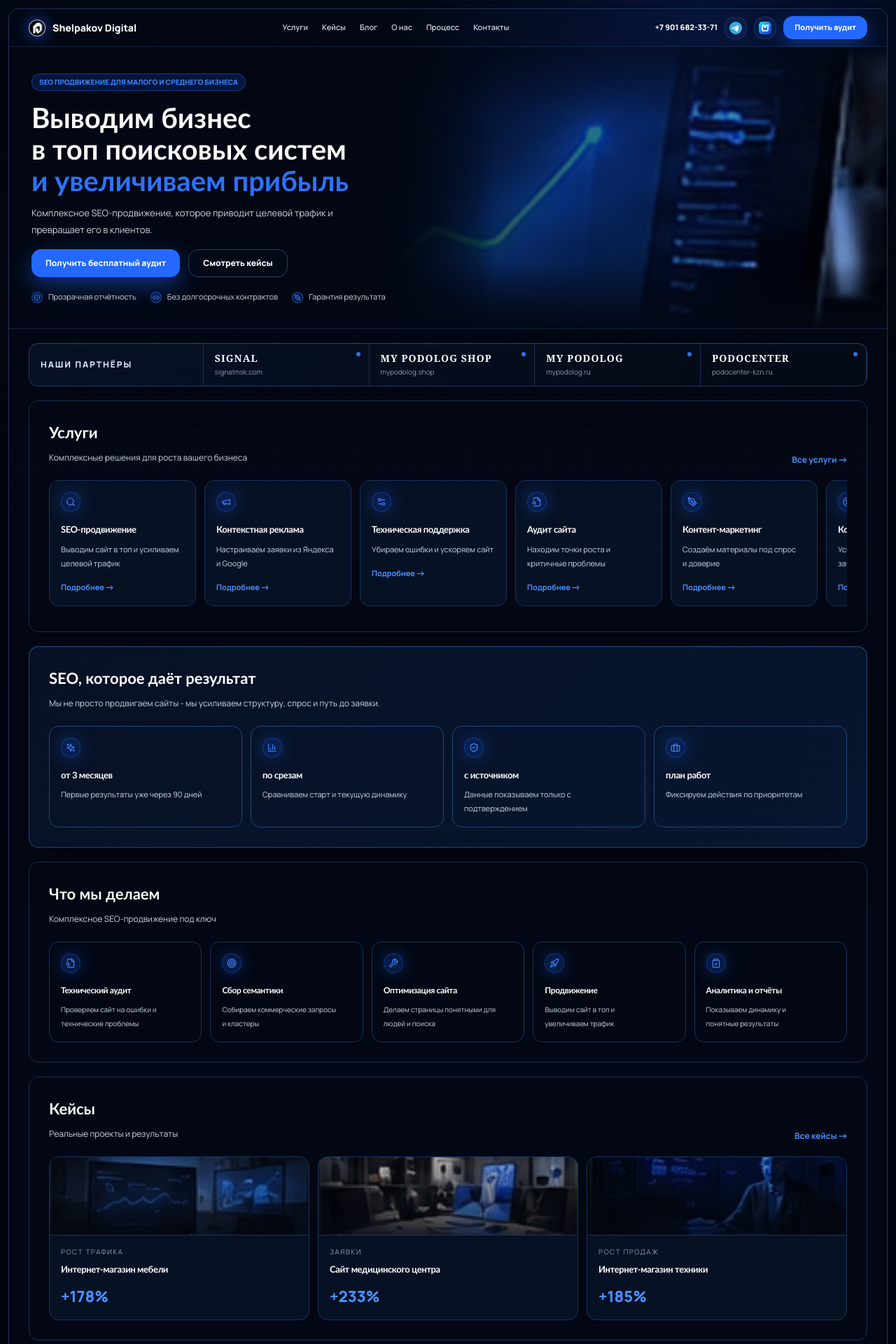
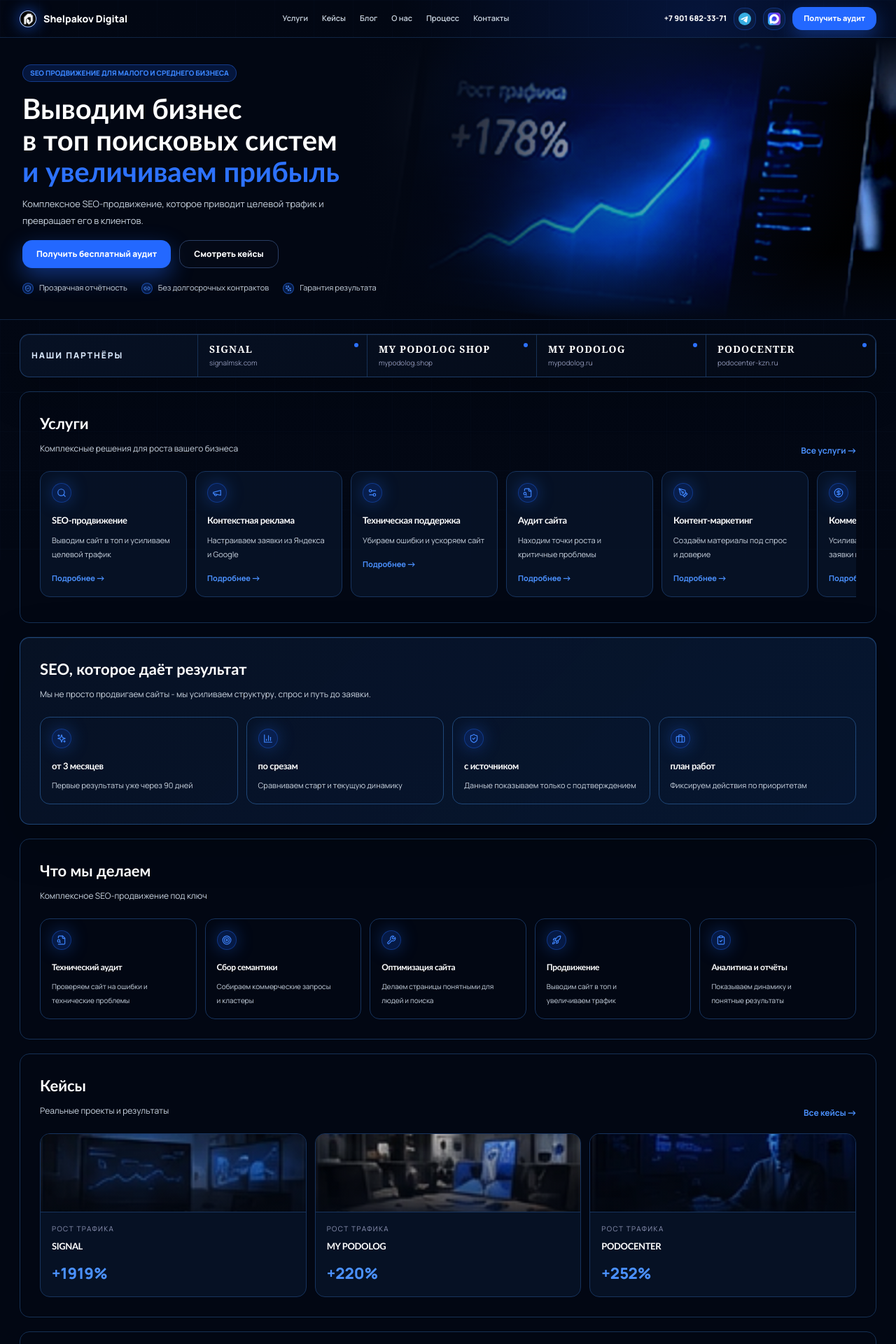
Before and after one commit to shelpakovzhenya-art/seo-services-mvp, a Next.js app: page / in a window 1280 px wide. Shown: the top 1920 px of the page at 70% size. Built offline with nearby package versions, Linux system fonts and the light colour scheme; no server answers; the database is empty.

Commit message:
Fix SEO homepage visual comments

```diff
--- a/app/globals.css
+++ b/app/globals.css
@@ -1,6 +1,26 @@
 @tailwind base;
 @tailwind components;
 @tailwind utilities;
+
+.static {
+  position: static;
+}
+
+.fixed {
+  position: fixed;
+}
+
+.absolute {
+  position: absolute;
+}
+
+.relative {
+  position: relative;
+}
+
+.sticky {
+  position: sticky;
+}
 
 @layer utilities {
   .static {
--- a/app/page.tsx
+++ b/app/page.tsx
@@ -91,9 +91,9 @@ const serviceCards: LinkCard[] = [
 ]
 
 const caseCards = [
-  { title: 'Интернет-магазин мебели', subtitle: 'Рост трафика', result: '+178%', image: '/reference/cases-desk-1.webp' },
-  { title: 'Сайт медицинского центра', subtitle: 'Заявки', result: '+233%', image: '/reference/cases-desk-2.webp' },
-  { title: 'Интернет-магазин техники', subtitle: 'Рост продаж', result: '+185%', image: '/reference/cases-desk-3.webp' },
+  { title: 'SIGNAL', subtitle: 'Рост трафика', result: '+1919%', image: '/reference/cases-desk-1.webp' },
+  { title: 'MY PODOLOG', subtitle: 'Рост трафика', result: '+220%', image: '/reference/cases-desk-2.webp' },
+  { title: 'PODOCENTER', subtitle: 'Рост трафика', result: '+252%', image: '/reference/cases-desk-3.webp' },
 ]
 
 const blogCards = [
@@ -173,7 +173,7 @@ function Header({ locale }: { locale: Locale }) {
           aria-label="Max"
           className="hidden h-8 w-8 place-items-center rounded-md border border-[#2369ff]/30 bg-[#0a1c42] text-[#8db5ff] transition hover:border-[#5a96ff]/70 hover:bg-[#0c285d] md:grid"
         >
-          <Image src="/max-logo.svg" alt="" width={18} height={18} className="h-[18px] w-[18px]" />
+          <Image src="/max-logo.png" alt="" width={18} height={18} className="h-[18px] w-[18px] rounded-[4px]" />
         </a>
         <Link
           href={pathFor('/contacts', locale)}
@@ -189,16 +189,18 @@ function Header({ locale }: { locale: Locale }) {
 function Hero({ locale }: { locale: Locale }) {
   return (
     <section className="relative overflow-hidden border-b border-[#163155]/75">
+      <div className="absolute inset-y-0 right-0 w-full overflow-hidden sm:w-[64%]">
         <Image
           src="/reference/hero-laptop.webp"
           alt=""
           fill
           priority
-        sizes="(max-width: 768px) 100vw, 720px"
-        className="object-cover object-right opacity-95 brightness-110 contrast-110 saturate-[1.08]"
+          sizes="(max-width: 768px) 100vw, 760px"
+          className="object-cover object-right opacity-100 brightness-115 contrast-125 saturate-[1.1]"
         />
-      <div className="absolute inset-0 bg-[linear-gradient(90deg,#020713_0%,#020713_42%,rgba(2,7,19,0.68)_56%,rgba(2,7,19,0.10)_100%)]" />
-      <div className="absolute inset-y-0 left-[39%] w-[190px] bg-[linear-gradient(90deg,#020713_0%,rgba(2,7,19,0.88)_28%,rgba(2,7,19,0.18)_100%)] blur-sm" />
+        <div className="absolute inset-y-0 left-0 w-[42%] bg-[linear-gradient(90deg,#020713_0%,rgba(2,7,19,0.70)_48%,rgba(2,7,19,0)_100%)]" />
+      </div>
+      <div className="absolute inset-0 bg-[linear-gradient(90deg,#020713_0%,#020713_40%,rgba(2,7,19,0.46)_62%,rgba(2,7,19,0.04)_100%)]" />
       <div className="absolute inset-x-0 top-0 h-24 bg-[linear-gradient(180deg,#020713_0%,rgba(2,7,19,0)_100%)]" />
       <div className="absolute inset-x-0 bottom-0 h-24 bg-[linear-gradient(0deg,#020713_0%,rgba(2,7,19,0)_100%)]" />
       <div className="absolute inset-0 bg-[radial-gradient(circle_at_72%_28%,rgba(25,86,255,0.14),transparent_34%)]" />
@@ -494,7 +496,7 @@ function Footer({ locale }: { locale: Locale }) {
             @whoamikon
           </a>
           <a href={maxUrl} target="_blank" rel="noreferrer" className="flex items-center gap-2 hover:text-white">
-            <Image src="/max-logo.svg" alt="" width={14} height={14} className="h-3.5 w-3.5" />
+            <Image src="/max-logo.png" alt="" width={14} height={14} className="h-3.5 w-3.5 rounded-[3px]" />
             MAX
           </a>
           <span className="flex items-center gap-2">
@@ -519,8 +521,8 @@ export default async function HomePage() {
         <div className="absolute inset-0 bg-[radial-gradient(circle_at_78%_4%,rgba(22,87,255,0.17),transparent_34%),linear-gradient(180deg,#020713_0%,#030814_52%,#020713_100%)]" />
         <div className="absolute inset-0 bg-[linear-gradient(rgba(42,83,143,0.10)_1px,transparent_1px),linear-gradient(90deg,rgba(42,83,143,0.08)_1px,transparent_1px)] bg-[size:56px_56px] opacity-45" />
       </div>
-      <div className="relative mx-auto w-full max-w-[1320px] px-2 py-2 sm:px-3 sm:py-3">
-        <div className="overflow-hidden rounded-md border border-[#1a355d] bg-[#030814]/92 shadow-[0_26px_90px_rgba(0,0,0,0.48)]">
+      <div className="relative mx-auto w-full max-w-[1320px]">
+        <div className="overflow-hidden bg-[#030814]/92">
           <Header locale={locale} />
           <Hero locale={locale} />
           <Partners />
--- a/components/ShelpakovReference.tsx
+++ b/components/ShelpakovReference.tsx
@@ -165,7 +165,7 @@ export function ShelpakovHeader({ locale }: { locale: Locale }) {
             aria-label="Max"
             className="inline-flex h-10 w-10 items-center justify-center rounded-lg border border-blue-300/20 bg-blue-500/10 text-blue-200 transition hover:border-blue-300/55 hover:bg-blue-500/20"
           >
-            <Image src="/max-logo.svg" alt="" width={20} height={20} className="h-5 w-5" />
+            <Image src="/max-logo.png" alt="" width={20} height={20} className="h-5 w-5 rounded-[4px]" />
           </a>
           <Link
             href={localizedPath('/contacts', locale)}
@@ -260,7 +260,7 @@ export function ShelpakovFooter({ locale }: { locale: Locale }) {
               @whoamikon
             </a>
             <a href={maxUrl} target="_blank" rel="noreferrer" className="flex items-center gap-2 transition hover:text-white">
-              <Image src="/max-logo.svg" alt="" width={16} height={16} className="h-4 w-4" />
+              <Image src="/max-logo.png" alt="" width={16} height={16} className="h-4 w-4 rounded-[3px]" />
               MAX
             </a>
             <span className="flex items-center gap-2">
@@ -477,21 +477,21 @@ export function ContactMap() {
 
 export const referenceCaseCards = [
   {
-    title: 'Интернет-магазин мебели',
+    title: 'SIGNAL',
     subtitle: 'Рост трафика',
-    result: '+178%',
+    result: '+1919%',
     image: '/reference/cases-desk-1.webp',
   },
   {
-    title: 'Сайт медицинского центра',
-    subtitle: 'Заявки',
-    result: '+233%',
+    title: 'MY PODOLOG',
+    subtitle: 'Рост трафика',
+    result: '+220%',
     image: '/reference/cases-desk-2.webp',
   },
   {
-    title: 'Интернет-магазин техники',
-    subtitle: 'Рост продаж',
-    result: '+185%',
+    title: 'PODOCENTER',
+    subtitle: 'Рост трафика',
+    result: '+252%',
     image: '/reference/cases-desk-3.webp',
   },
   {
```
Also changed, not shown: public/max-logo.png (added). Lines whose indentation alone changed are shown as unchanged.
